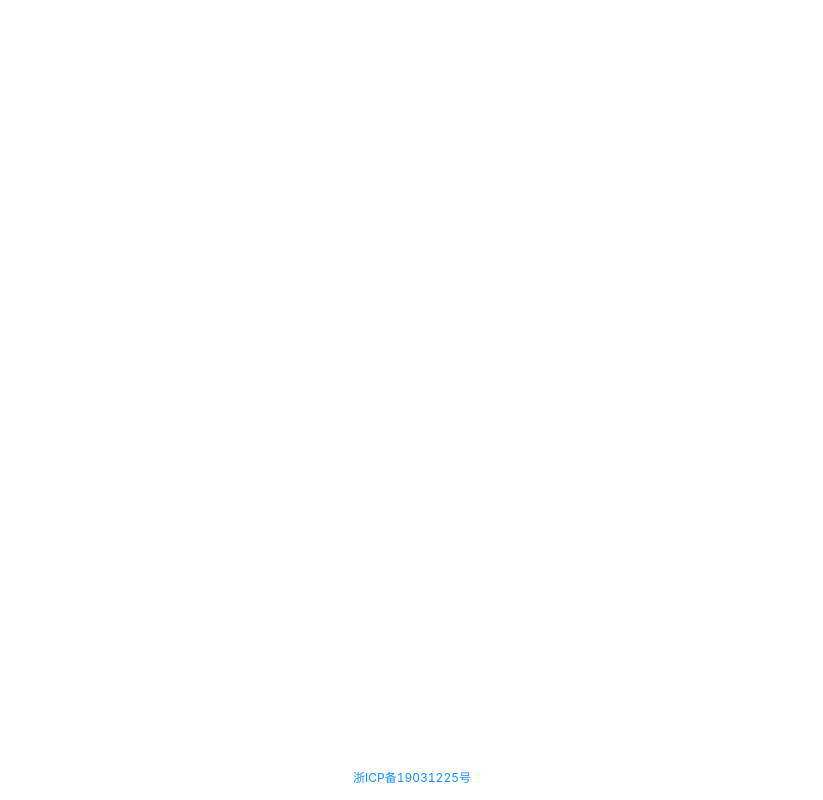
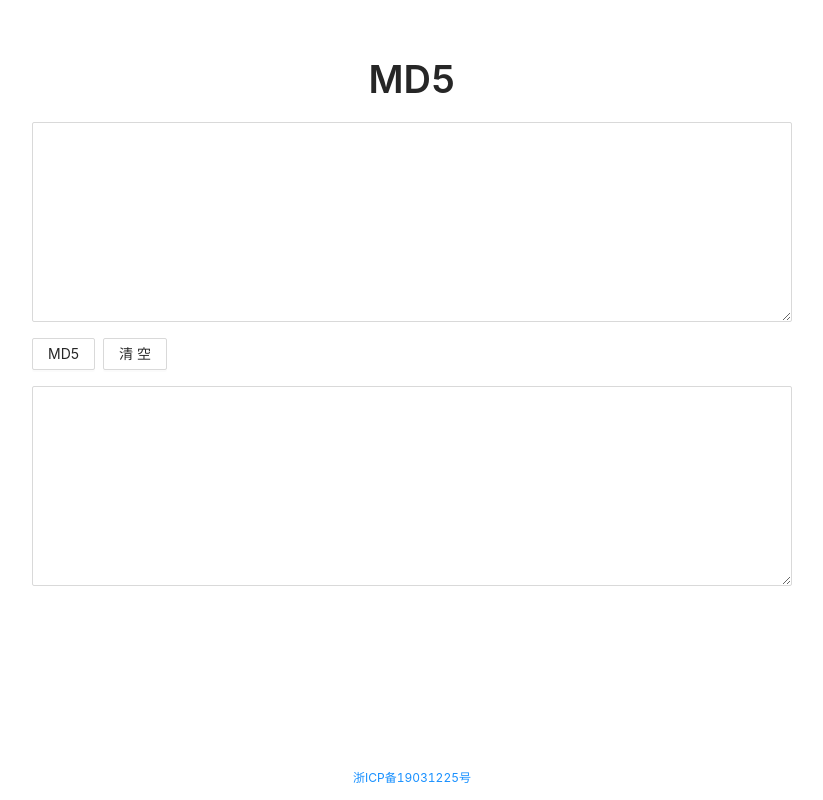
Before and after one commit to littledian/encryption, a React (Create React App) app: page /md5 in a window 1280 px wide. Before the commit this address had no page. Shown: the whole page, without its empty margins (228-1051 px from the left). Built offline with nearby package versions, Linux system fonts and the light colour scheme.

Commit message:
feat: add md5

```diff
--- a/src/Router.tsx
+++ b/src/Router.tsx
@@ -4,6 +4,7 @@ import { Routes, Route } from 'react-router-dom';
 const Home = lazy(() => import('./pages/home'));
 const Base64Img = lazy(() => import('./pages/base64_img'));
 const Encryption = lazy(() => import('./pages/encryption'));
+const MD5 = lazy(() => import('./pages/md5'));
 
 export default function Router() {
   return (
@@ -11,6 +12,7 @@ export default function Router() {
       <Routes>
         <Route path="/base64_img" element={<Base64Img />} />
         <Route path="/encryption" element={<Encryption />} />
+        <Route path="/md5" element={<MD5 />} />
         <Route path="/" element={<Home />} />
       </Routes>
     </Suspense>
--- a/src/pages/home/index.tsx
+++ b/src/pages/home/index.tsx
@@ -15,6 +15,11 @@ export default function Home() {
         </Link>
       </div>
       <div className={styles.cell}>
+        <Link to="/md5" className="ant-typography">
+          MD5
+        </Link>
+      </div>
+      <div className={styles.cell}>
         <Link to="/base64_img" className="ant-typography">
           Base64图片转换
         </Link>
--- /dev/null
+++ b/src/pages/md5/index.module.scss
@@ -0,0 +1,34 @@
+@media screen and (max-width: 800px) {
+  .root {
+    width: 100vw;
+  }
+}
+
+@media screen and (min-width: 800px) {
+  .root {
+    width: 800px;
+  }
+}
+
+.root {
+  margin: 0 auto;
+  padding: 20px;
+}
+
+.title {
+  margin: 36px 0;
+  text-align: center;
+}
+
+.input {
+  width: 100%;
+  height: 200px !important;
+}
+
+.actions {
+  margin: 16px 0;
+}
+
+.btn + .btn {
+  margin-left: 8px;
+}
--- /dev/null
+++ b/src/pages/md5/index.tsx
@@ -0,0 +1,47 @@
+import { useState } from 'react';
+import { Button, Input, message, Typography } from 'antd';
+
+import Title from '@/components/Title';
+import http from '@/utils/http';
+
+import styles from './index.module.scss';
+
+export default function Encryption() {
+  const [inputVal, setInputVal] = useState('');
+  const [outputVal, setOutputVal] = useState('');
+
+  const handleEncrypt = async () => {
+    try {
+      const res = await http.post('/api/utils/md5', { data: inputVal });
+      setOutputVal(res);
+    } catch (e: any) {
+      message.error(e.message);
+    }
+  };
+
+  const handleClear = () => {
+    setInputVal('');
+    setOutputVal('');
+  };
+
+  return (
+    <div className={styles.root}>
+      <Title>工具 - MD5</Title>
+      <Typography.Title className={styles.title}>MD5</Typography.Title>
+      <Input.TextArea
+        className={styles.input}
+        value={inputVal}
+        onChange={(e) => setInputVal(e.target.value)}
+      />
+      <div className={styles.actions}>
+        <Button className={styles.btn} onClick={handleEncrypt}>
+          MD5
+        </Button>
+        <Button className={styles.btn} onClick={handleClear}>
+          清空
+        </Button>
+      </div>
+      <Input.TextArea className={styles.input} value={outputVal} readOnly />
+    </div>
+  );
+}
```
